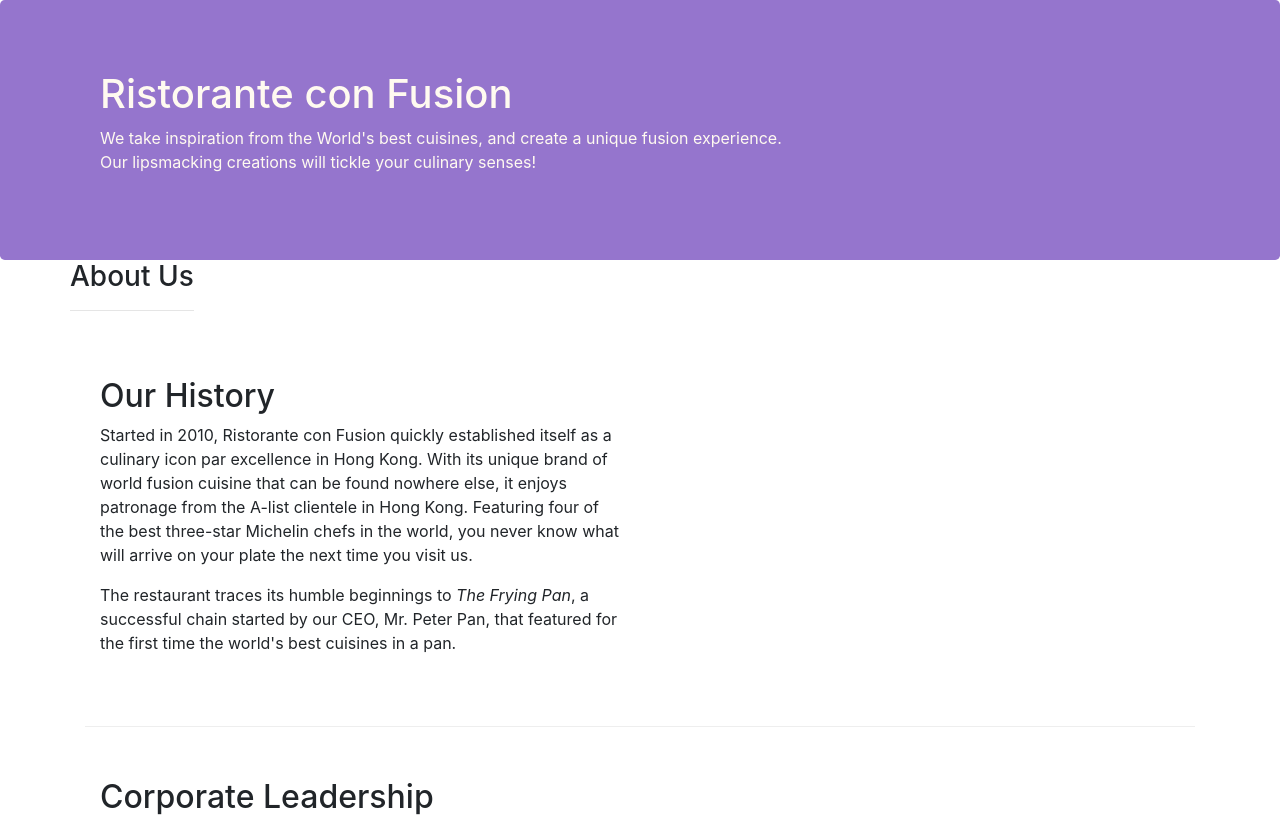
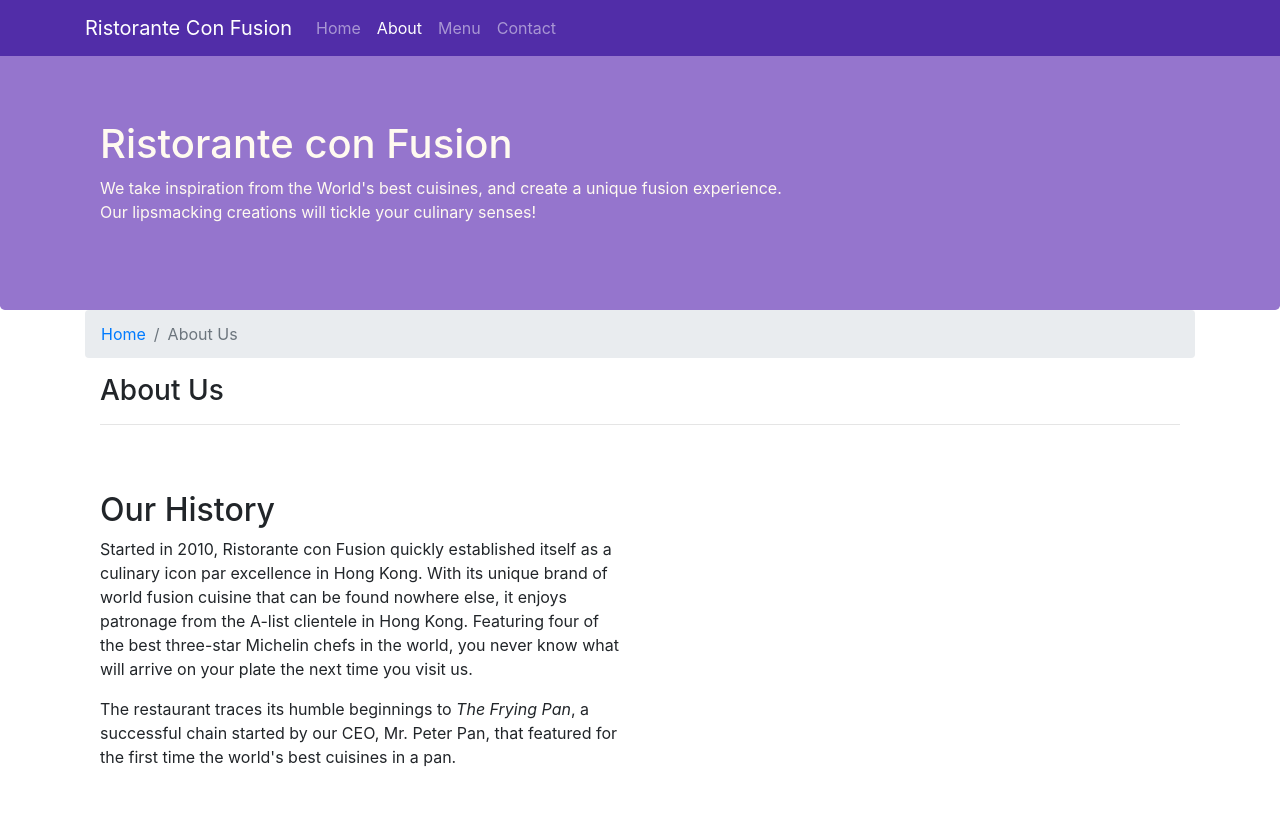
Before and after one commit to Sudeesh076/restaurants-bootstrap, a website: page aboutus.html in a window 1280 px wide. Shown: the top 819 px of the page. Drawn offline with nearby package versions, Linux system fonts and the light colour scheme.

Commit message:
Navbar and Breadcrumbs

```diff
--- a/aboutus.html
+++ b/aboutus.html
@@ -16,7 +16,22 @@
 </head>
 
 <body>
-
+    <nav class="navbar navbar-dark navbar-expand-sm fixed-top">
+        <div class="container">
+          <button class="navbar-toggler" type="button" data-toggle="collapse" data-target="#Navbar">
+              <span class="navbar-toggler-icon"></span>
+          </button>
+             <a class="navbar-brand" href="./index.html">Ristorante Con Fusion</a>
+             <div class="collapse navbar-collapse" id="Navbar">
+                  <ul class="navbar-nav mr-auto">
+                      <li class="nav-item"><a class="nav-link" href="./index.html">Home</a></li>
+                      <li class="nav-item active"><a class="nav-link" href="#">About</a></li>
+                      <li class="nav-item"><a class="nav-link" href="#">Menu</a></li>
+                      <li class="nav-item"><a class="nav-link" href="#">Contact</a></li>
+                  </ul>
+              </div>
+       </div>
+      </nav>
     <header class="jumbotron">
         <div class="container">
             <div class="row row-header align-items-center">
@@ -32,7 +47,11 @@
     </header>
 
     <div class="container">
-        <div class="row">
+        <ol class="col-12 breadcrumb">
+            <li class="breadcrumb-item"><a href="./index.html">Home</a></li>
+            <li class="breadcrumb-item active">About Us</li>
+        </ol>
+        <div class="col-12">
             <div>
                <h3>About Us</h3>
                <hr>
@@ -73,7 +92,7 @@
                 <div class="col-4 offset-1 col-sm-2">
                     <h5>Links</h5>
                     <ul class="list-unstyled">
-                        <li><a href="#">Home</a></li>
+                        <li><a href="./index.html">Home</a></li>
                         <li><a href="#">About</a></li>
                         <li><a href="#">Menu</a></li>
                         <li><a href="#">Contact</a></li>
--- a/css/styles.css
+++ b/css/styles.css
@@ -27,3 +27,12 @@
     margin:0px;
     color:#0f0f0f;
 }
+
+body{
+    padding:50px 0px 0px 0px;
+    z-index:0;
+}
+
+.navbar-dark {
+     background-color: #512DA8;
+}
```
Also changed, not shown: index.html (+16 -1 lines).
